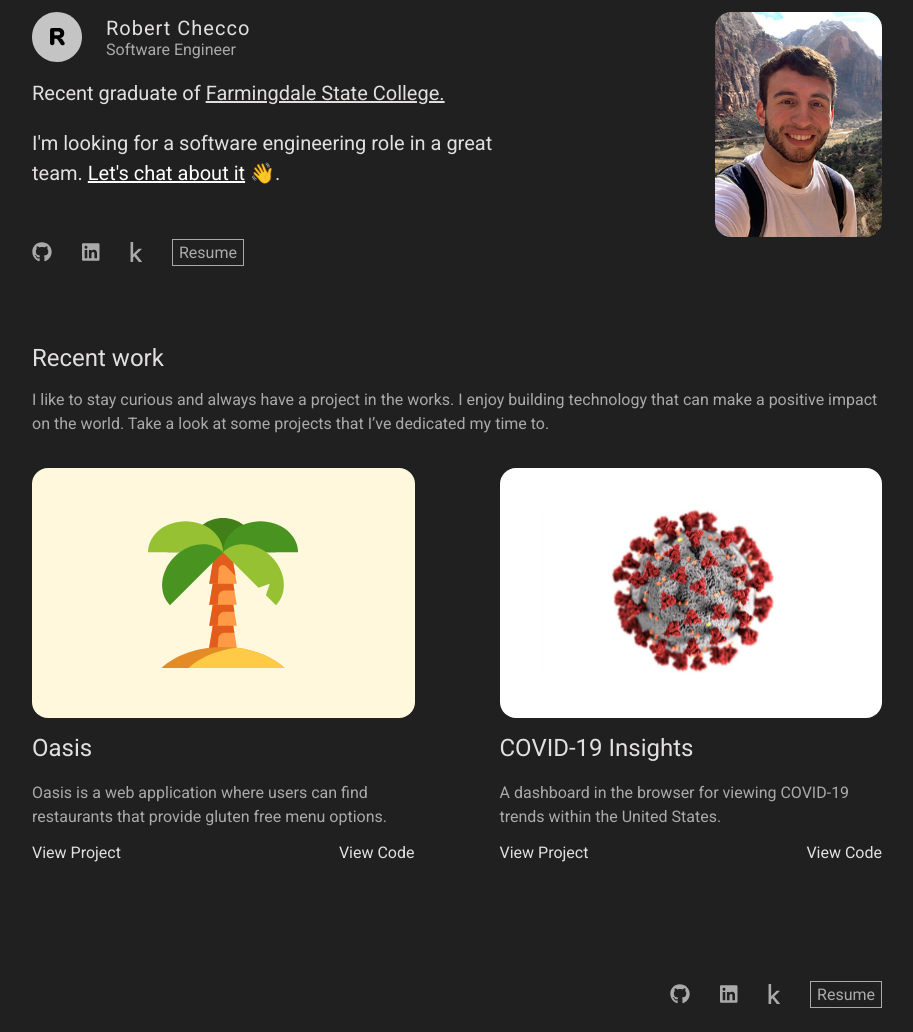
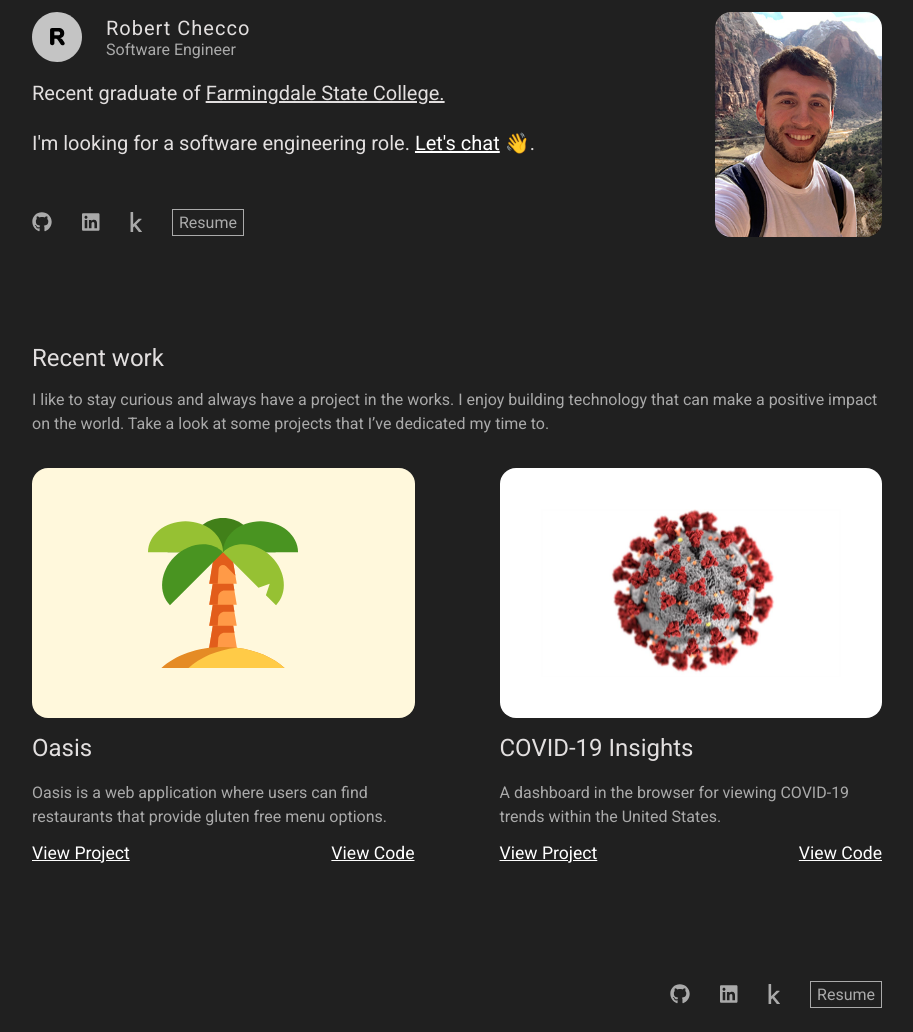
Before and after one commit to soundestmammal/personal-portfolio, a Gatsby site in the folder client/: page / in a window 1280 px wide. Shown: the part 120-1152 px from the top of the page, without its empty margins (183-1096 px from the left). Built offline with nearby package versions, Linux system fonts and the light colour scheme; Gatsby itself is replaced by a stand-in of ours.

Commit message:
Change spotlight intro and style of view project/code text

```diff
--- a/client/src/components/projects.js
+++ b/client/src/components/projects.js
@@ -77,12 +77,12 @@ const LinkRow = styled.div`
 `;
 
 const LinkText = styled.a`
-    font-size: 1em;
-    color: #E2DFDF;
-    text-decoration: none;
+    font-size: 1.1em;
+    color: white;
+    text-decoration: underline;
 
     :hover {
-        text-decoration: underline;
+        color: #E2DFDF;
     }
 `;
 
--- a/client/src/components/spotlight.js
+++ b/client/src/components/spotlight.js
@@ -97,7 +97,7 @@ export default function Spotlight() {
                     </SpotlightIntroWrapper>
                 </SpotlightMe>
                 <SpotlightIntro>Recent graduate of <a href="http://www.farmingdale.edu" style={{color: 'inherit'}}>Farmingdale State College.</a></SpotlightIntro>
-                <SpotlightIntro>I'm looking for a software engineering role in a great team.  <a style={{ color: 'white' }} href="mailto:robertchecco.code@gmail.com">Let's chat about it</a> 👋.</SpotlightIntro>
+                <SpotlightIntro>I'm looking for a software engineering role.  <a style={{ color: 'white' }} href="mailto:robertchecco.code@gmail.com">Let's chat</a> 👋.</SpotlightIntro>
                 <SpotlightIconRow>
                     <li><a href="https://www.github.com/soundestmammal" target="_blank" style={{ color: '#AAAAAA', fontSize: '1.25em', marginRight: '1.5em' }}><FontAwesomeIcon icon={['fab', 'github']}/></a></li>
                     <li><a href="https://www.linkedin.com/in/robertchecco/" target="_blank" style={{ color: '#AAAAAA', fontSize: '1.25em', marginRight: '1.5em'  }}><FontAwesomeIcon icon={['fab', 'linkedin']} /></a></li>
```
